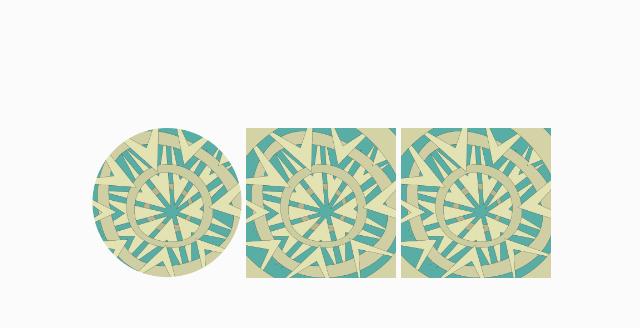
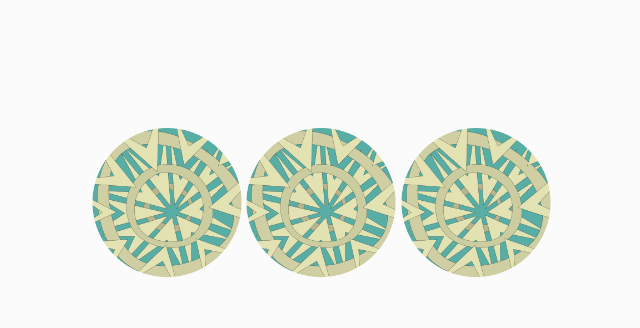
Before and after one commit to 000josh000/joshwhite.me, a plain HTML site: page index.html in a window 1280 px wide. Shown: the top 328 px of the page, without its empty margins (164-804 px from the left). Drawn offline with Linux system fonts and the light colour scheme.

Commit message:
Update index.html png fix

```diff
--- a/index.html
+++ b/index.html
@@ -15,12 +15,12 @@
 
 <img
   class="fit-picture"
-  src="12.jpg"
+  src="12.png"
   alt="intro design" />
 
 <img
   class="fit-picture"
-  src="12.jpg"
+  src="12.png"
   alt="intro design" />
 
 <p><h2>Josh White</h2></p>
```
